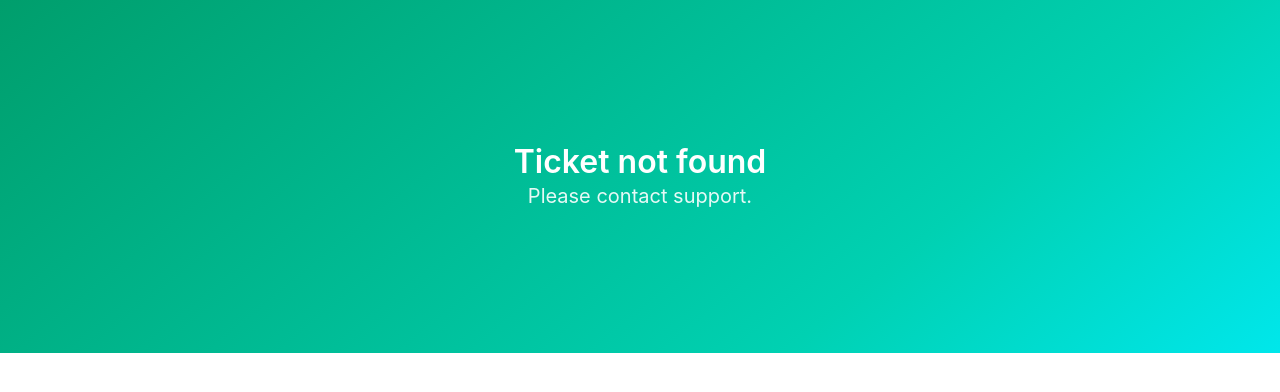
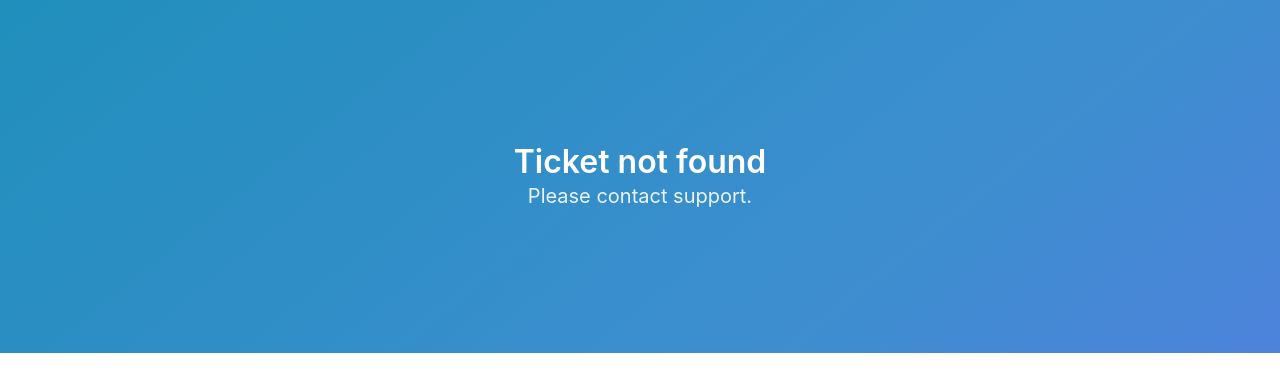
Before and after one commit to OgAstorga/zoom-bouncer, a Django app: page /ticket/1 in a window 1280 px wide. Shown: the top 392 px of the page. Run offline with Django 3.2, Linux system fonts and the light colour scheme; data that the repository does not hold is empty; some libraries are stand-ins or nearby versions.

Commit message:
modify ticket views style

```diff
--- a/templates/meetings/ticket-404.html
+++ b/templates/meetings/ticket-404.html
@@ -2,7 +2,7 @@
 
 {% block content %}
 <div class="container-fluid">
-  <section class="hero is-medium is-primary is-bold">
+  <section class="hero is-medium is-info is-bold">
     <div class="hero-body">
       <div class="container has-text-centered">
         <h1 class="title">Ticket not found</h1>
--- a/templates/meetings/ticket-countdown.html
+++ b/templates/meetings/ticket-countdown.html
@@ -2,7 +2,7 @@
 
 {% block content %}
 <div class="container-fluid">
-  <section class="hero is-medium is-primary is-bold">
+  <section class="hero is-medium is-info is-bold">
     <div class="hero-body">
       <div class="container has-text-centered">
         <h1 class="title">#NOWILOOKAFTERYOU</h1>
--- a/templates/meetings/ticket-limitreached.html
+++ b/templates/meetings/ticket-limitreached.html
@@ -2,7 +2,7 @@
 
 {% block content %}
 <div class="container-fluid">
-  <section class="hero is-medium is-primary is-bold">
+  <section class="hero is-medium is-info is-bold">
     <div class="hero-body">
       <div class="container has-text-centered">
         <h1 class="title">This ticket has been already used</h1>
--- a/templates/meetings/ticket-redirect.html
+++ b/templates/meetings/ticket-redirect.html
@@ -2,7 +2,7 @@
 
 {% block content %}
 <div class="container-fluid">
-  <section class="hero is-medium is-primary is-bold">
+  <section class="hero is-medium is-info is-bold">
     <div class="hero-body">
       <div class="container has-text-centered">
         <h1 class="title">Welcome to the party</h1>
```
